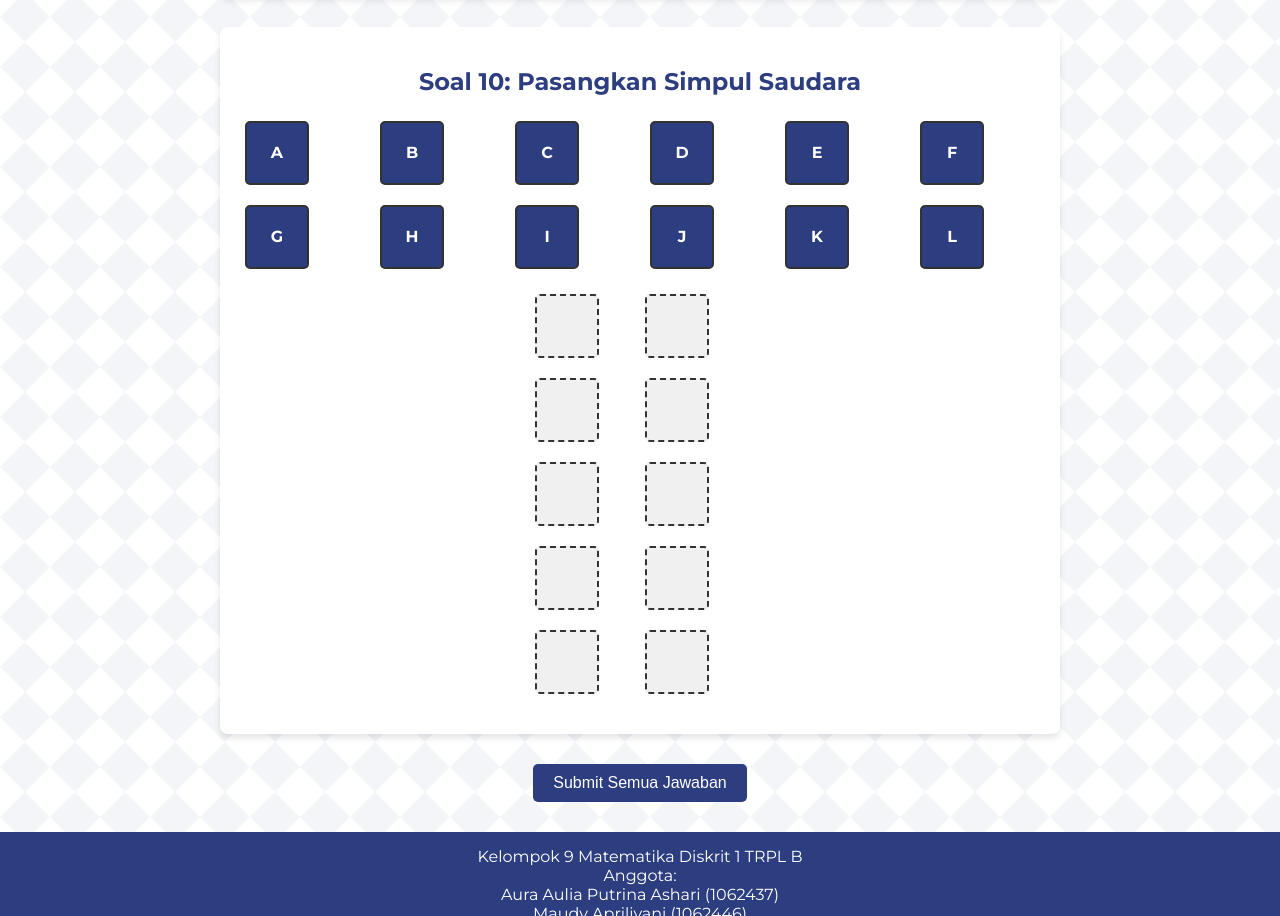
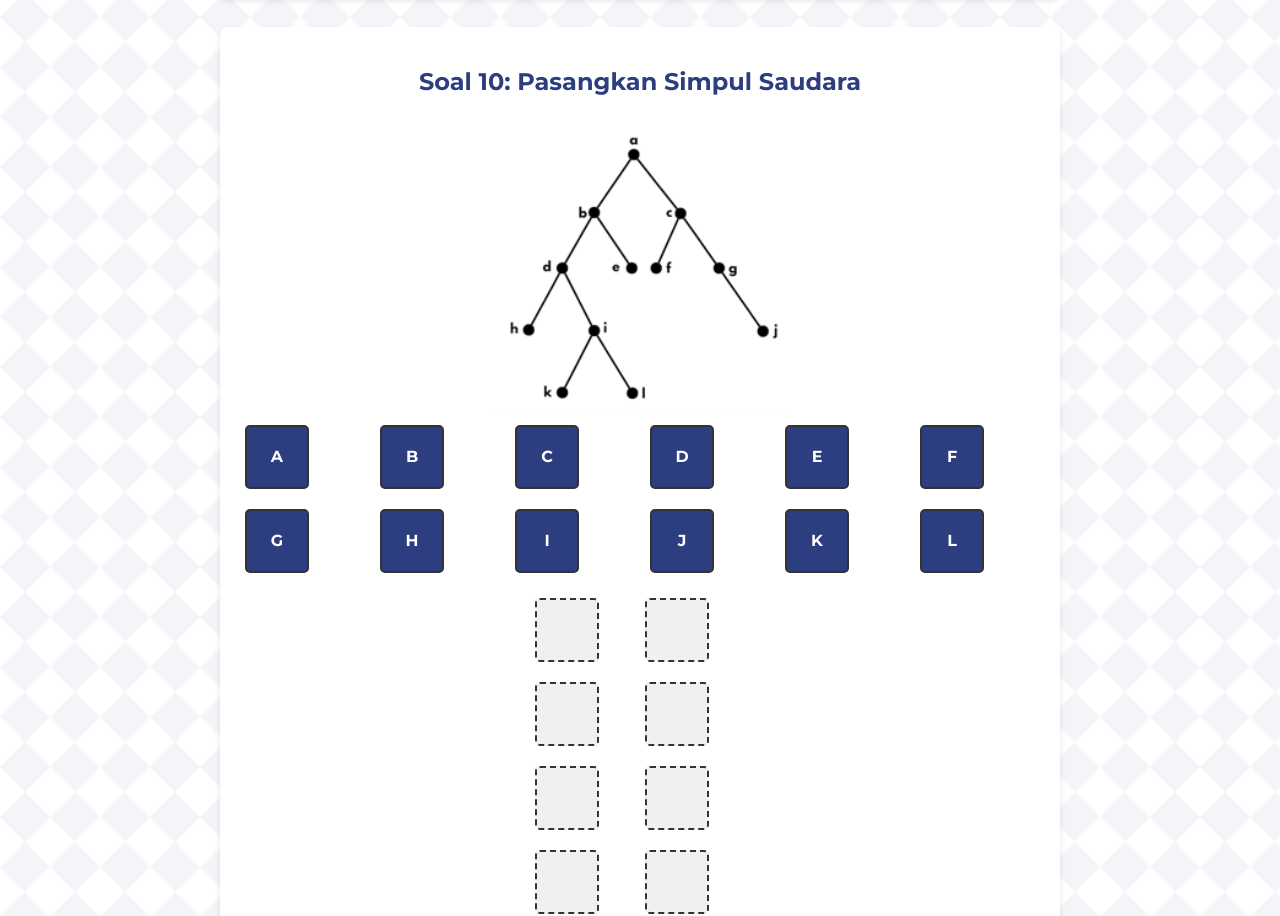
Before and after one commit to endjiner/pohon-dan-pohon-berakar, a plain HTML site: page quiz/Evaluasi.html in a window 1280 px wide. Shown: the part 4258-5174 px from the top of the page. Drawn offline with Linux system fonts and the light colour scheme.

Commit message:
Update Evaluasi.html

```diff
--- a/quiz/Evaluasi.html
+++ b/quiz/Evaluasi.html
@@ -477,6 +477,10 @@
     <!-- Soal 10 -->
     <div class="quiz-container">
       <h2>Soal 10: Pasangkan Simpul Saudara</h2>
+      <div class="quiz-image">
+        <!-- Gambar pohon (contoh) -->
+        <img src="../gambar/Picture13.png" alt="Gambar Pohon" />
+      </div>
       <div class="drag-container">
         <!-- Simpul dari A sampai L -->
         <div class="draggable" draggable="true" id="a">A</div>
```
